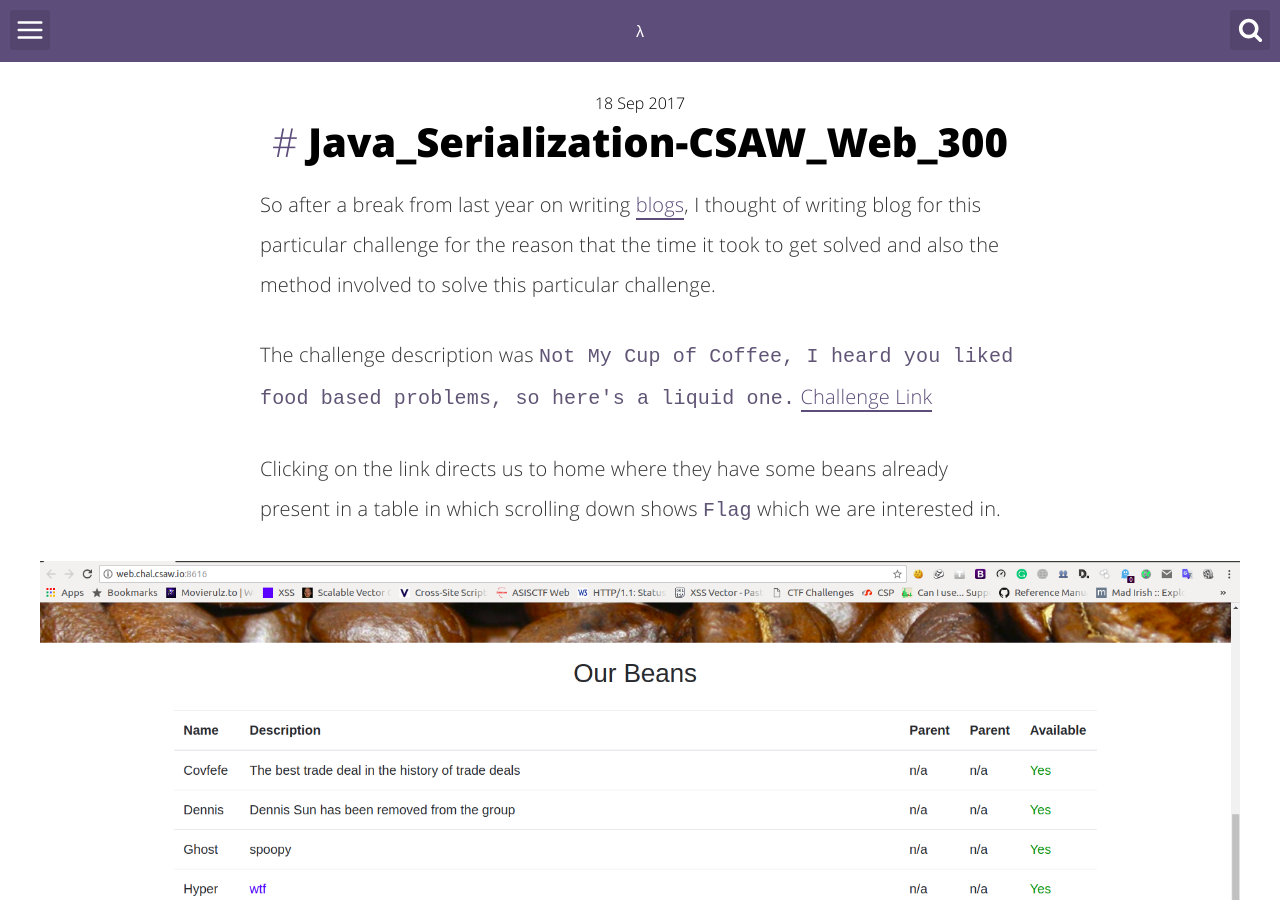
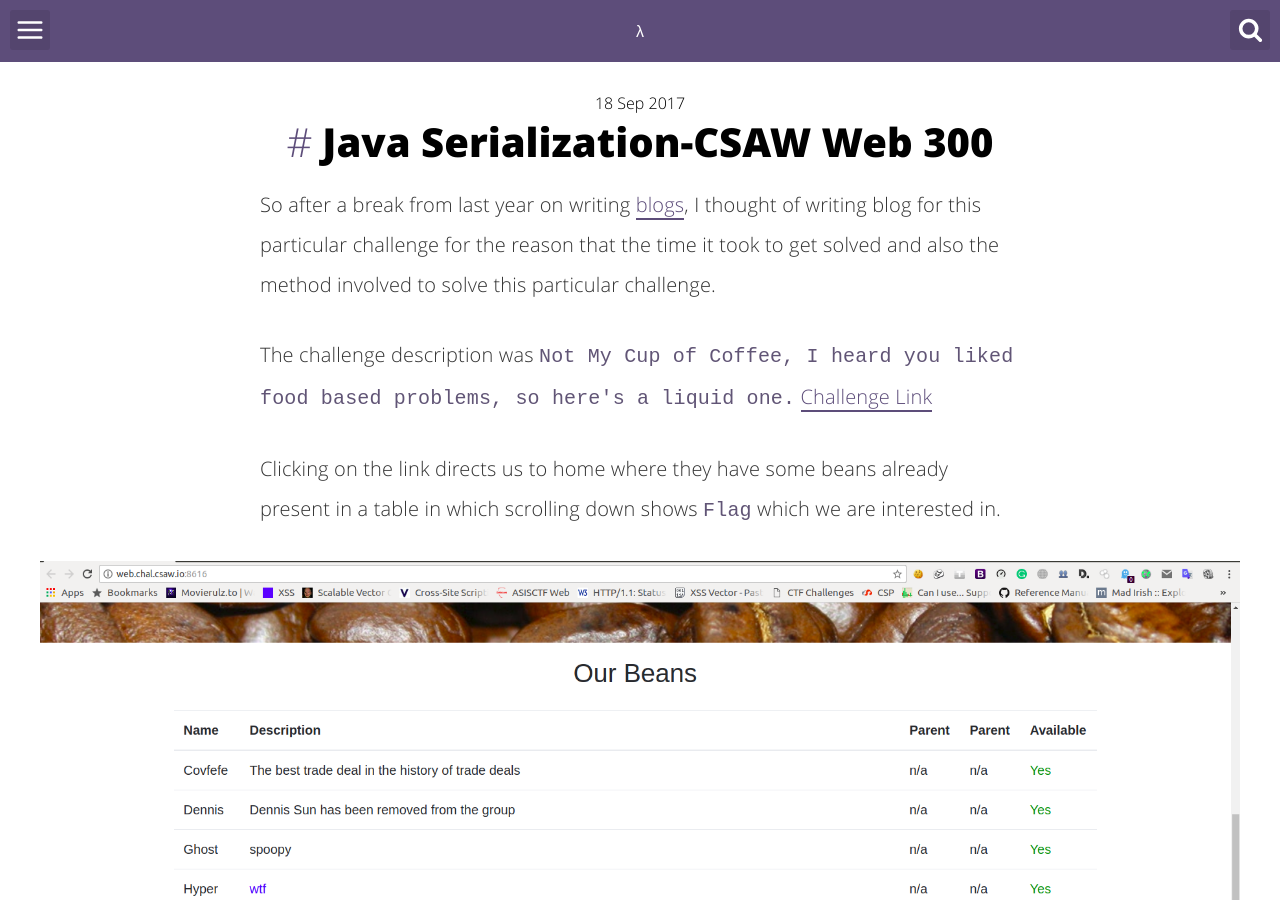
Before and after one commit to g0kkk/blog, a Jekyll site: the page built from _posts/2017-09-18-Web300_CSAW_Quals.md, in a window 1280 px wide and 900 px high. Built offline with Jekyll 4.4.1, drawn with Linux system fonts in a browser that asks for light colours; comment, search, counter and statistics services are not loaded.

Commit message:
Minor Fix

```diff
--- a/_posts/2017-09-18-Web300_CSAW_Quals.md
+++ b/_posts/2017-09-18-Web300_CSAW_Quals.md
@@ -1,6 +1,6 @@
 ---
 layout: post
-title:  "Java_Serialization-CSAW_Web_300"
+title:  "Java Serialization-CSAW Web 300"
 image: ''
 date:   2017-09-18 00:06:31
 tags:
```
